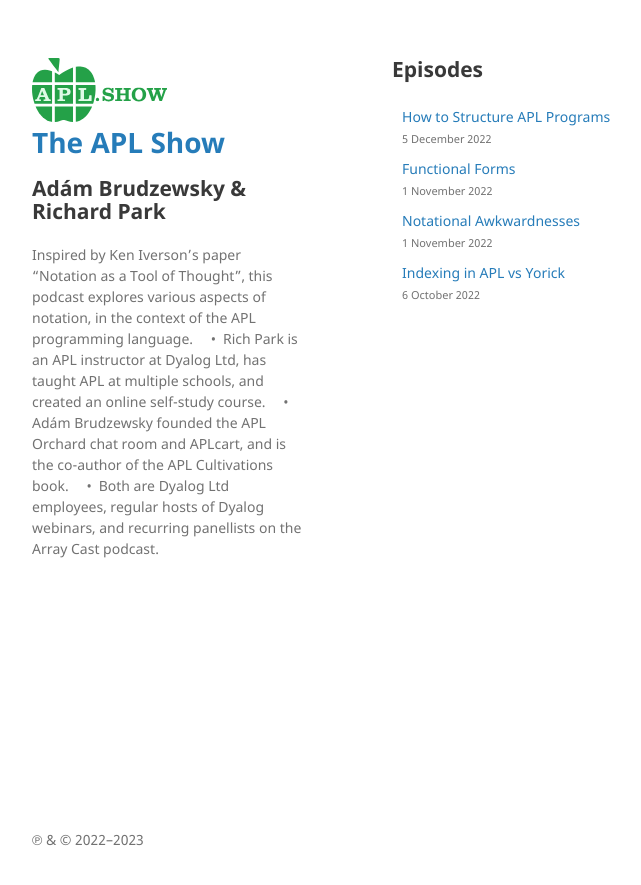
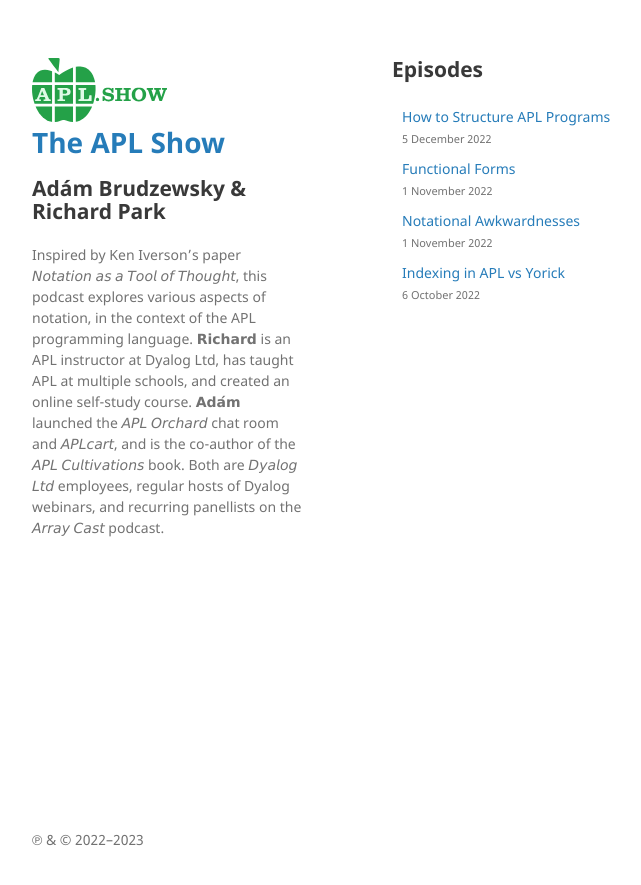
Before and after one commit to abrudz/apl.show, a Jekyll site: the page built from index.md, in a window 1280 px wide. Shown: the top 885 px of the page, without its empty margins (178-819 px from the left). Built offline with Jekyll 4.4.1, drawn with Linux system fonts in a browser that asks for light colours.

Commit message:
fall back to Unicode hacks

```diff
--- a/_config.yml
+++ b/_config.yml
@@ -1,12 +1,5 @@
 title: The APL Show
-description: |
-  Inspired by Ken Iverson’s paper “Notation as a Tool of Thought”, this podcast explores various aspects of notation, in the context of the APL programming language.
-
-   • Rich Park is an APL instructor at Dyalog Ltd, has taught APL at multiple schools, and created an online self-study course.
-
-   • Adám Brudzewsky founded the APL Orchard chat room and APLcart, and is the co-author of the APL Cultivations book.
-
-   • Both are Dyalog Ltd employees, regular hosts of Dyalog webinars, and recurring panellists on the Array Cast podcast.
+description: Inspired by Ken Iverson’s paper 𝘕𝘰𝘵𝘢𝘵𝘪𝘰𝘯 𝘢𝘴 𝘢 𝘛𝘰𝘰𝘭 𝘰𝘧 𝘛𝘩𝘰𝘶𝘨𝘩𝘵, this podcast explores various aspects of notation, in the context of the APL programming language. 𝗥𝗶𝗰𝗵𝗮𝗿𝗱 is an APL instructor at Dyalog Ltd, has taught APL at multiple schools, and created an online self-study course. 𝗔𝗱𝗮́𝗺 launched the 𝘈𝘗𝘓 𝘖𝘳𝘤𝘩𝘢𝘳𝘥 chat room and 𝘈𝘗𝘓𝘤𝘢𝘳𝘵, and is the co-author of the 𝘈𝘗𝘓 𝘊𝘶𝘭𝘵𝘪𝘷𝘢𝘵𝘪𝘰𝘯𝘴 book. Both are 𝘋𝘺𝘢𝘭𝘰𝘨 𝘓𝘵𝘥 employees, regular hosts of Dyalog webinars, and recurring panellists on the 𝘈𝘳𝘳𝘢𝘺 𝘊𝘢𝘴𝘵 podcast.
 author: Adám Brudzewsky & Richard Park
 email: contact@apl.show
 lang: en
```
